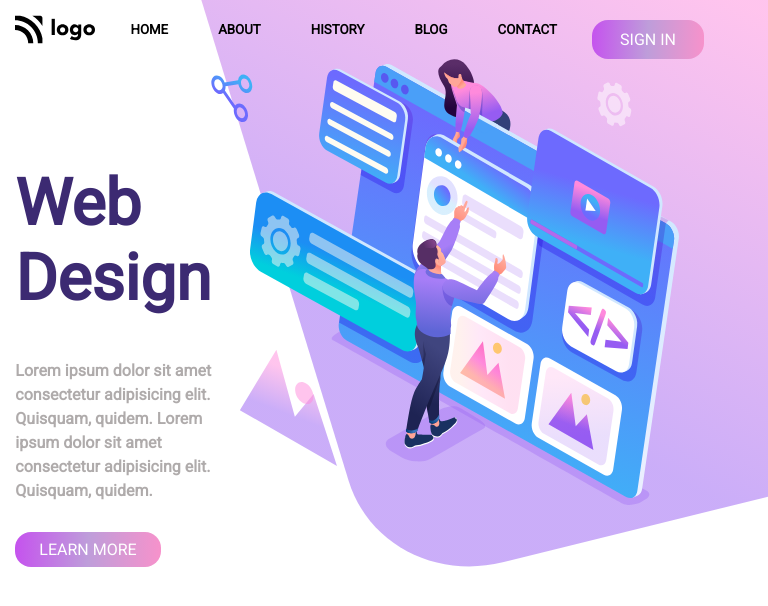
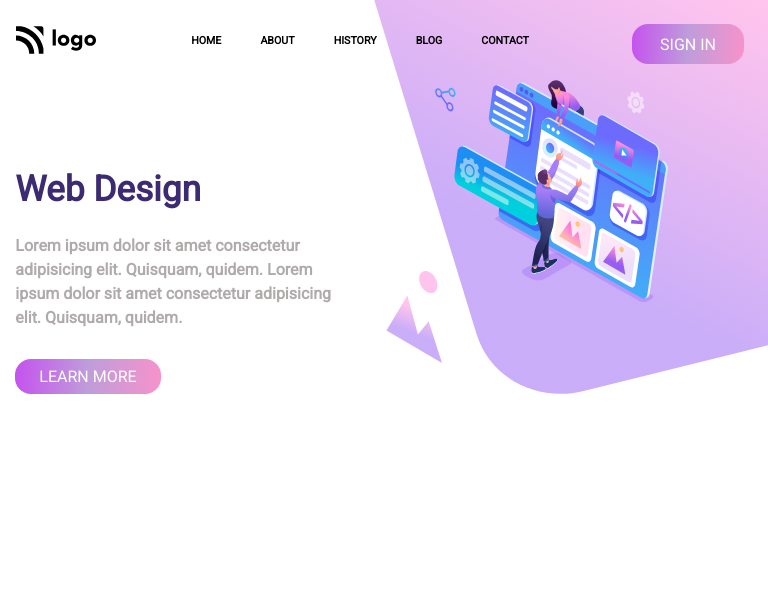
Before and after one commit to PonmuraliGIT/01_HC_PROJECT_08, a plain HTML site: page index.html in a window 768 px wide. Drawn offline with Linux system fonts and the light colour scheme.

Commit message:
Reponsive Layout
Change to Responsive Layout

```diff
--- a/css/index.css
+++ b/css/index.css
@@ -38,6 +38,11 @@ nav {
 
   padding-left:2%;
 }
+
+
+
+
+
 .main-div {
   background-image: url("../images/backcover.svg");
   background-size: contain;
@@ -54,8 +59,9 @@ nav {
 }
 .signin-btn {
   font-size:1rem;
-  margin:20px 64px 0 0 ;
-  padding : 8px 24px;
+  /* margin:20px 64px 0 0 ;  */
+  margin : 8px 8px 0;
+  padding : 8px;
   width:7rem;
   /* height:12px; */
 }
@@ -97,3 +103,77 @@ nav {
 .intro-img {
   width:84%;
 }
+
+
+
+@media screen and (max-width: 768px) {
+
+  .intro-section{
+    display: flex;
+    padding-left:2%;
+  }
+  nav {
+    padding:16px;
+  }
+  .nav-items{
+    display: flex;
+    justify-content: space-evenly;
+    column-gap: 24px;
+    font-size: 0.7rem;
+  }
+  .left-section h1 {
+    font-size:2rem;
+  }
+  .left-section h4 {
+     font-size:0.8rem;
+     width:80%;
+  }
+
+  .vector-img{
+    width:20%;
+    bottom:10%;
+    left:-15%;
+  }
+  .vector-dot {
+    bottom:32%;
+    left:-5%;
+  }
+
+}
+
+@media screen and (min-width:768px) and (max-width: 998px) {
+
+  .intro-section{
+    display: flex;
+    padding-left:2%;
+  }
+  nav {
+    padding:16px;
+  }
+  .nav-items{
+    display: flex;
+    justify-content: space-evenly;
+    column-gap: 24px;
+    font-size: 0.8rem;
+  }
+  .left-section h1 {
+    font-size:2.2rem;
+  }
+  .left-section h4 {
+     font-size:1rem;
+     width:80%;
+  }
+ .intro-img {
+  width:70%;
+ }
+  .vector-img{
+    width:17%;
+    bottom:10%;
+    left:-15%;
+  }
+  .vector-dot {
+    bottom:32%;
+    left:-5%;
+  }
+
+}
```
